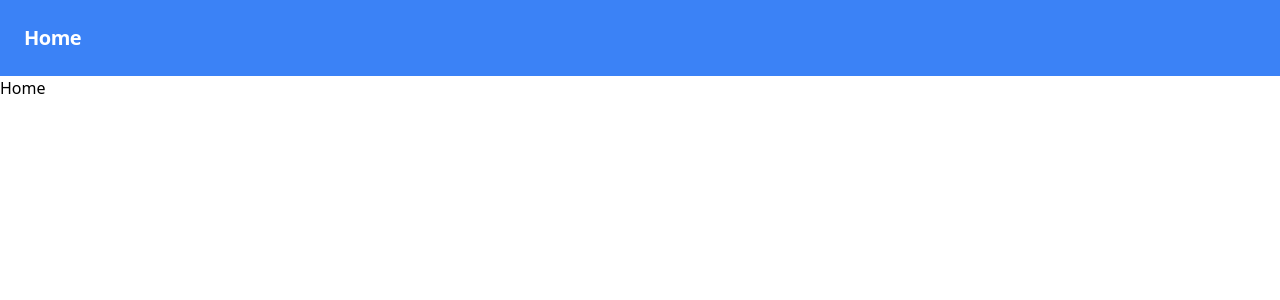
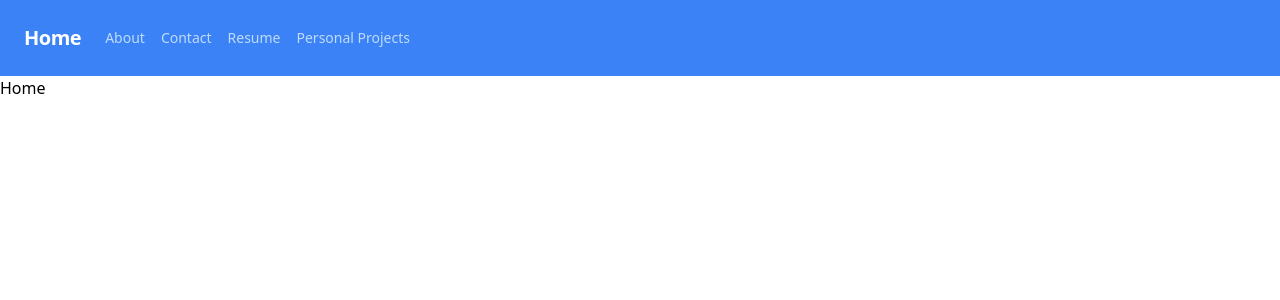
Before and after one commit to 1ShoukR/portfolio-remastered, a React (Vite) app in the folder portfoio-remastered/: page / in a window 1280 px wide. Shown: the top 300 px of the page. Built offline with nearby package versions, Linux system fonts and the light colour scheme.

Commit message:
fixed links not showing up

```diff
--- a/portfoio-remastered/src/Components/Navbar.tsx
+++ b/portfoio-remastered/src/Components/Navbar.tsx
@@ -1,15 +1,15 @@
-import React from "react";
-import { Link } from "react-router-dom";
+import React from 'react';
+import { Link } from 'react-router-dom';
 
 type Props = {};
 
 const Navbar = (props: Props) => {
 	const [isOpen, setIsOpen] = React.useState(false);
-    const handleHamburgerClick = () =>{
-        console.log("Hamburger clicked");
-		setIsOpen(!isOpen)
-		console.log(isOpen)
-    }
+	const handleHamburgerClick = () => {
+		console.log('Hamburger clicked');
+		setIsOpen(!isOpen);
+		console.log(isOpen);
+	};
 	return (
 		<nav className="flex items-center justify-between flex-wrap bg-blue-500 p-6">
 			<div className="flex items-center flex-shrink-0 text-white mr-6">
@@ -25,8 +25,7 @@ const Navbar = (props: Props) => {
 					</svg>
 				</button>
 			</div>
-				{isOpen && (
-				<div className="w-full block flex-grow lg:flex lg:items-center lg:w-auto">
+			<div className={`w-full ${isOpen ? 'block' : 'hidden'} lg:block flex-grow lg:flex lg:items-center lg:w-auto`}>
 				<div className="text-sm lg:flex-grow">
 					<Link to="/about" className="block mt-4 lg:inline-block lg:mt-0 text-blue-200 hover:text-white mr-4">
 						About
@@ -42,7 +41,6 @@ const Navbar = (props: Props) => {
 					</Link>
 				</div>
 			</div>
-				)}
 		</nav>
 	);
 };
```
Lines whose indentation alone changed are shown as unchanged.
